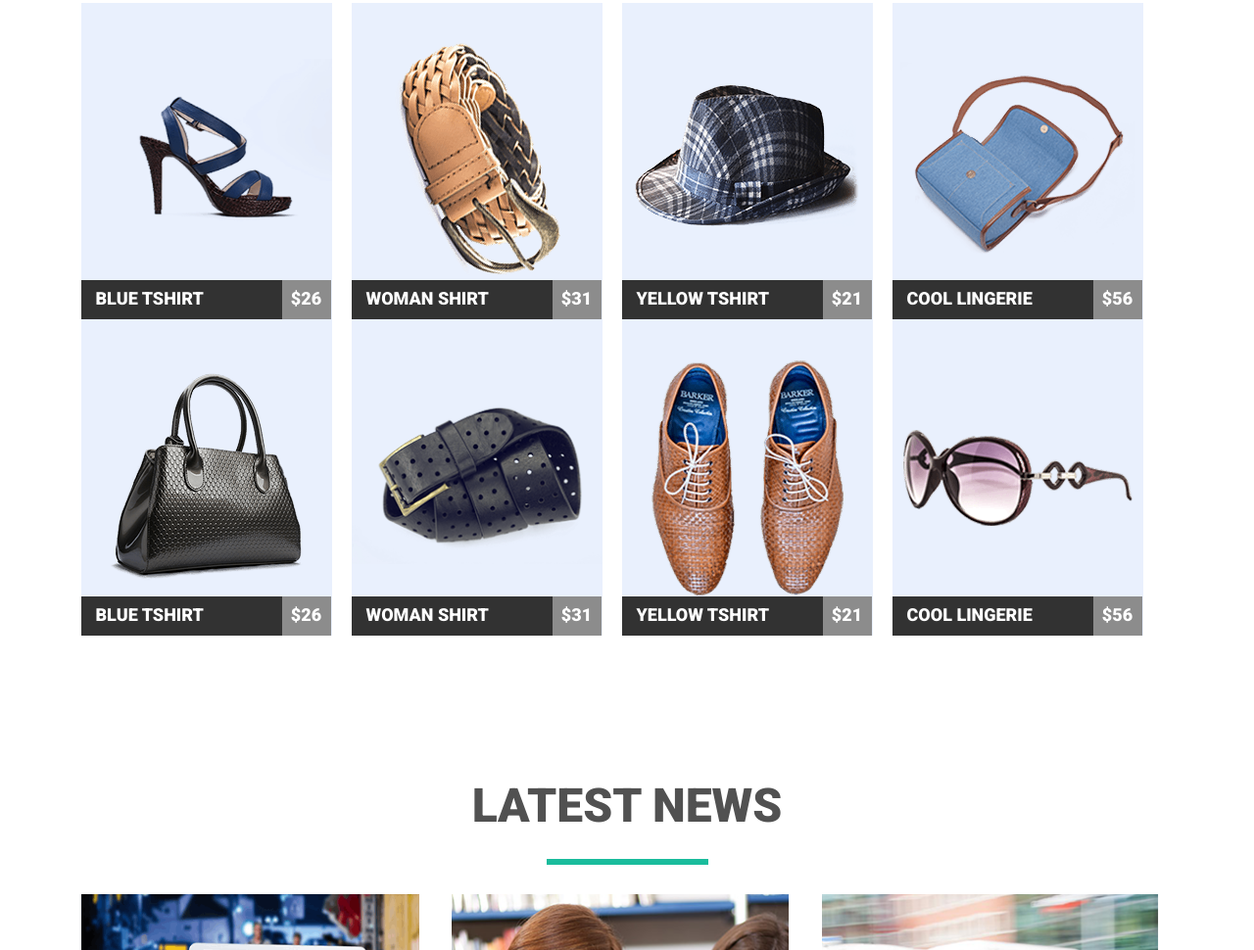
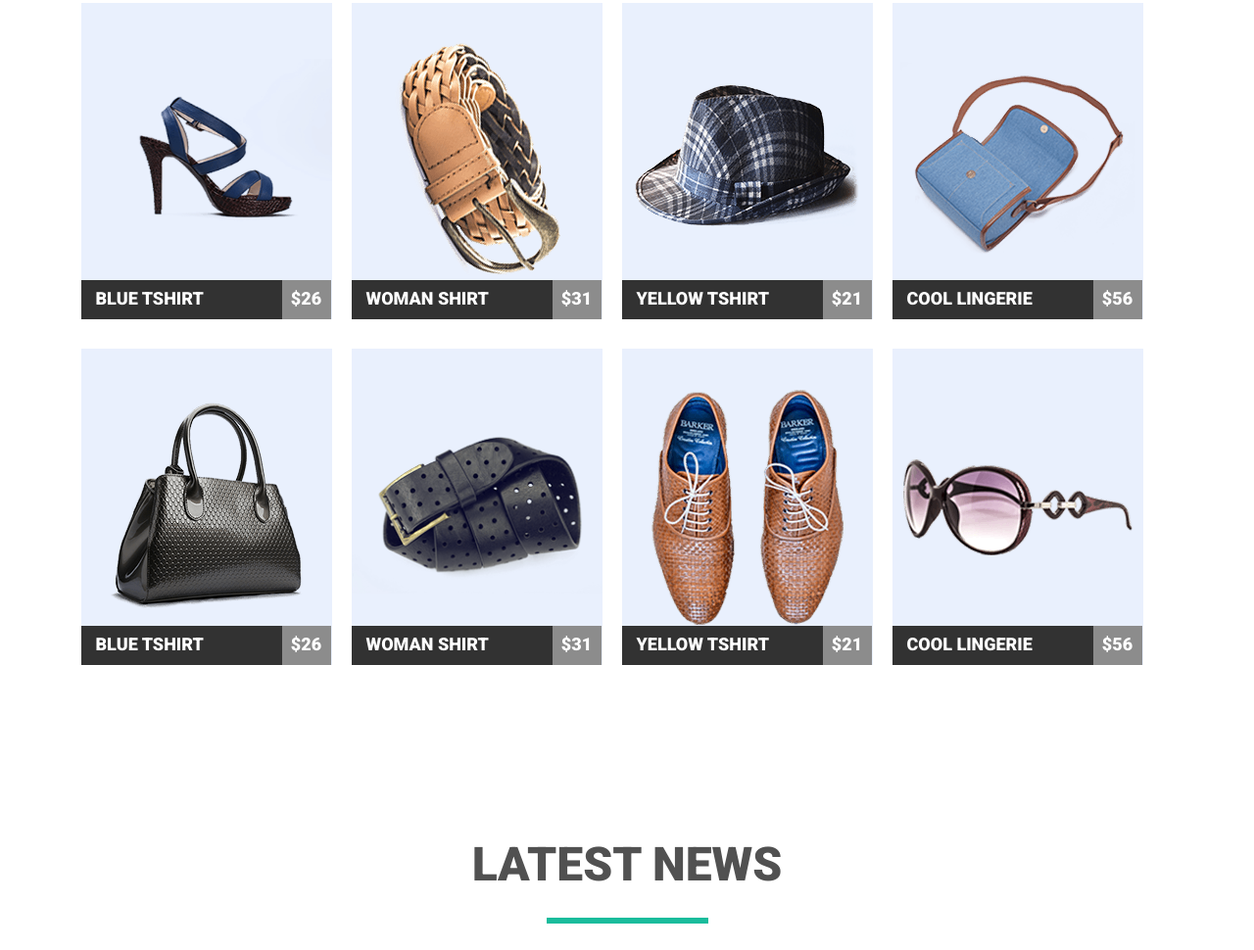
Before and after one commit to SolodkayaT/module-4, a plain HTML site: page index.html in a window 1280 px wide. Shown: the part 286-1256 px from the top of the page at 98% size. Drawn offline with nearby package versions, Linux system fonts and the light colour scheme.

Commit message:
changed <p> to <h3> in product-name; insert <a></a> to product-card, CSS validation

```diff
--- a/css/style.css
+++ b/css/style.css
@@ -101,15 +101,12 @@ ul {
     height: 323px;
     float: left;
     margin-right: 20px;
+    margin-bottom: 30px;
     background-color: #E9F0FD;
 }
 
 .items:nth-child(4n+4) {
     margin-right: 0;
-}
-
-.item:not(:nth-last-child(-n+4)) {
-    margin-bottom: 0;
 }
 
 .item-name {
@@ -152,7 +149,8 @@ ul {
     right: 0;
 }
 
-.item p {
+.item-price,
+.item-name {
     position: absolute;
     bottom: 0;
 }
@@ -227,7 +225,6 @@ ul {
 }
 
 .news-text {
-    display: inline-block;
     font-size: 14px;
     line-height: 20px;
     font-weight: 500;
@@ -242,7 +239,6 @@ ul {
     font-size: 16px;
     color: #f6fbfa;
     background-color: #4EC6AB;
-    border-radius: 5px;
     border: none;
     cursor: pointer;
     margin-bottom: 80px;
--- a/index.html
+++ b/index.html
@@ -29,44 +29,61 @@
             <h2 class="featured-products">featured products</h2>
             <ul class="content clearfix">
                 <li class="item item-name-hover item-price-hover">
+                    <a href="#">
                         <img src="./images/1.png" alt="shoes" width="258px" height="266px" class="item-img" />
-                    <p class="item-name item-name-hover">Blue Tshirt</p>
+                        <h3 class="item-name item-name-hover">Blue Tshirt</h3>
                         <p class="item-price">$26</p>
+                    </a>
+
                 </li>
                 <li class="item item-name-hover item-price-hover">
+                    <a href="#">
                         <img src="./images/2.png" alt="broun belt" width="176px" height="246px" class="item-img" />
-                    <p class="item-name">WOMAN shirt</p>
+                        <h3 class="item-name">WOMAN shirt</h3>
                         <p class="item-price">$31</p>
+                    </a>
                 </li>
                 <li class="item item-name-hover item-price-hover">
+                    <a href="#">
                         <img src="./images/3.png" alt="hat" width="229px" height="158px" class="item-img" />
-                    <p class="item-name">YELLOW Tshirt</p>
+                        <h3 class="item-name">YELLOW Tshirt</h3>
                         <p class="item-price">$21</p>
+                    </a>
                 </li>
                 <li class="item item-name-hover item-price-hover">
+                    <a href="#">
                         <img src="./images/4.png" alt="blue bag" width="240px" height="204px" class="item-img" />
-                    <p class="item-name">Cool lingerie</p>
+                        <h3 class="item-name">Cool lingerie</h3>
                         <p class="item-price">$56</p>
+                    </a>
                 </li>
                 <li class="item item-name-hover item-price-hover">
+                    <a href="#">
                         <img src="./images/5.png" alt="black bag" width="198px" height="213px" class="item-img" />
-                    <p class="item-name">Blue Tshirt</p>
+                        <h3 class="item-name">Blue Tshirt</h3>
                         <p class="item-price">$26</p>
+                    </a>
                 </li>
                 <li class="item item-name-hover item-price-hover">
+                    <a href="#">
                         <img src="./images/6.png" alt="black belt" width="256px" height="180px" class="item-img" />
-                    <p class="item-name">WOMAN shirt</p>
+                        <h3 class="item-name">WOMAN shirt</h3>
                         <p class="item-price">$31</p>
+                    </a>
                 </li>
                 <li class="item item-name-hover item-price-hover">
+                    <a href="#">
                         <img src="./images/7.png" alt="men's shoes" width="196px" height="240px" class="item-img" />
-                    <p class="item-name">YELLOW Tshirt</p>
+                        <h3 class="item-name">YELLOW Tshirt</h3>
                         <p class="item-price">$21</p>
+                    </a>
                 </li>
                 <li class="item item-name-hover item-price-hover">
+                    <a href="#">
                         <img src="./images/8.png" alt="glasses" width="234px" height="98px" class="item-img" />
-                    <p class="item-name">Cool lingerie</p>
+                        <h3 class="item-name">Cool lingerie</h3>
                         <p class="item-price">$56</p>
+                    </a>
                 </li>
             </ul>
         </main>
```
Lines whose indentation alone changed are shown as unchanged.
